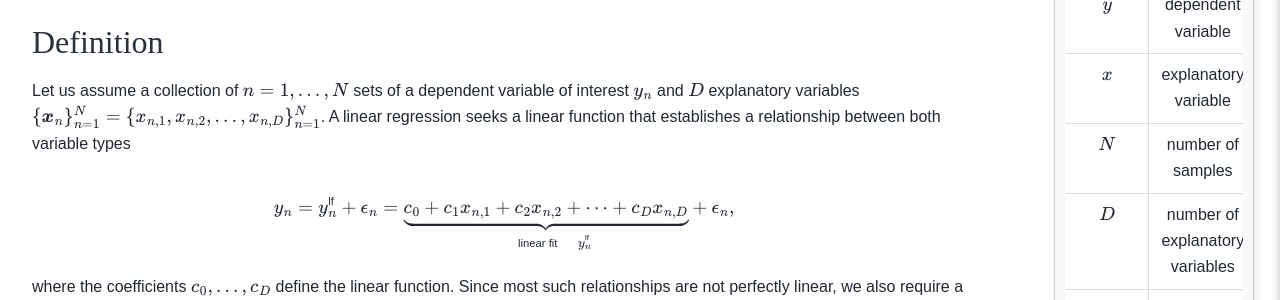
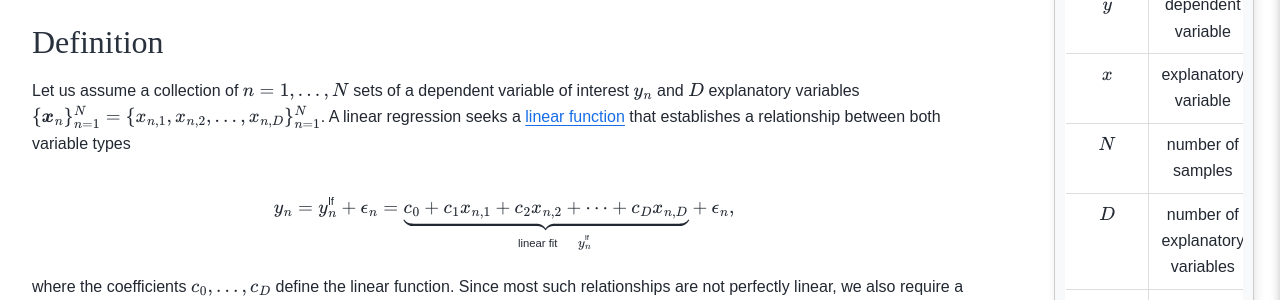
Before and after one commit to douden/graph_test, a Jupyter Book: the page built from book/pages/linear_regression.md, in a window 1280 px wide and 1393 px high. Shown: the part 252-552 px from the top of the window. Built offline with Jupyter Book 1.0.4 settings and Sphinx 7.4.7 and the Sphinx Book theme 1.1.4, drawn with Linux system fonts in a browser that asks for light colours; comment, search, counter and statistics services are not loaded; part of the change alters nothing that is shown; grey boxes are pictures that could not be loaded.

```diff
--- a/book/pages/linear_regression.md
+++ b/book/pages/linear_regression.md
@@ -15,7 +15,7 @@
 
 ## Definition
 
-Let us assume a collection of $n=1,\dots,N$ sets of a dependent variable of interest $y_{n}$ and $D$ explanatory variables $\{\boldsymbol{x}_{n}\}_{n=1}^{N}=\{x_{n,1},x_{n,2},\dots,x_{n,D}\}_{n=1}^{N}$. A linear regression seeks a linear function that establishes a relationship between both variable types
+Let us assume a collection of $n=1,\dots,N$ sets of a dependent variable of interest $y_{n}$ and $D$ explanatory variables $\{\boldsymbol{x}_{n}\}_{n=1}^{N}=\{x_{n,1},x_{n,2},\dots,x_{n,D}\}_{n=1}^{N}$. A linear regression seeks a {doc}`linear function <linear_transformation>` that establishes a relationship between both variable types
 
 $$
 y_{n} = y_{n}^{\text{lf}} + \epsilon_{n} = \underbrace{c_{0} + c_{1}x_{n,1} + c_{2}x_{n,2} + \dots + c_{D}x_{n,D}}_{\text{linear fit }y_{n}^{\text{lf}}} + \epsilon_{n},
```
